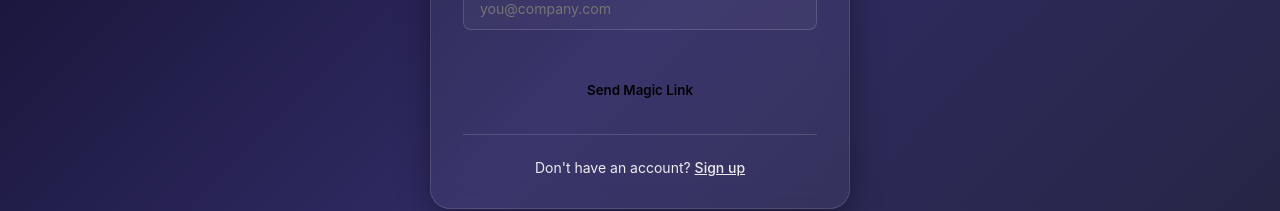
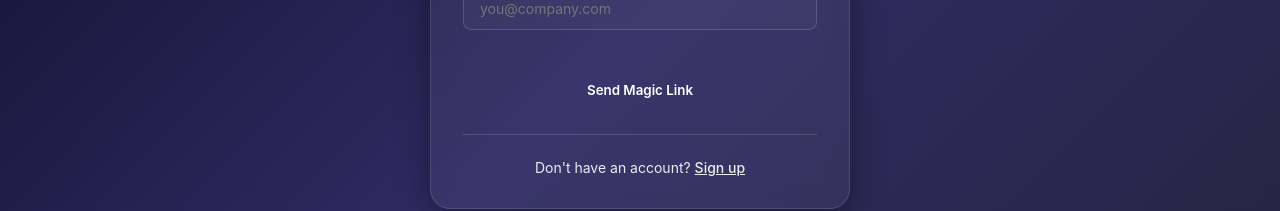
Before and after one commit to kanwarsx-prog/opsHandover, a React (Vite) app: page / in a window 1280 px wide. Shown: the part 372-583 px from the top of the page. Built offline with nearby package versions, Linux system fonts and the light colour scheme; no server answers.

Commit message:
fix: Auth button white text with lighter purple hover
- Button text is white (#fff)
- Hover changes to lighter purple gradient
- Maintains good contrast
- Added border: none to button

```diff
--- a/src/styles/auth.css
+++ b/src/styles/auth.css
@@ -171,18 +171,18 @@
 /* Button styling for auth pages */
 .auth-form .btn-primary {
     background: linear-gradient(135deg, var(--color-primary), var(--color-secondary));
-    color: #000;
+    color: #fff;
     font-weight: 600;
     padding: 12px 24px;
     border-radius: var(--radius-sm);
     transition: all 0.2s ease;
+    border: none;
 }
 
 .auth-form .btn-primary:hover:not(:disabled) {
+    background: linear-gradient(135deg, #7c7ff5, #b794f6);
     transform: translateY(-1px);
-    box-shadow: 0 4px 12px rgba(99, 102, 241, 0.3);
-    color: #000;
-    /* Ensure text stays dark on hover */
+    box-shadow: 0 4px 12px rgba(99, 102, 241, 0.4);
 }
 
 .auth-form .btn-primary:disabled {
```
